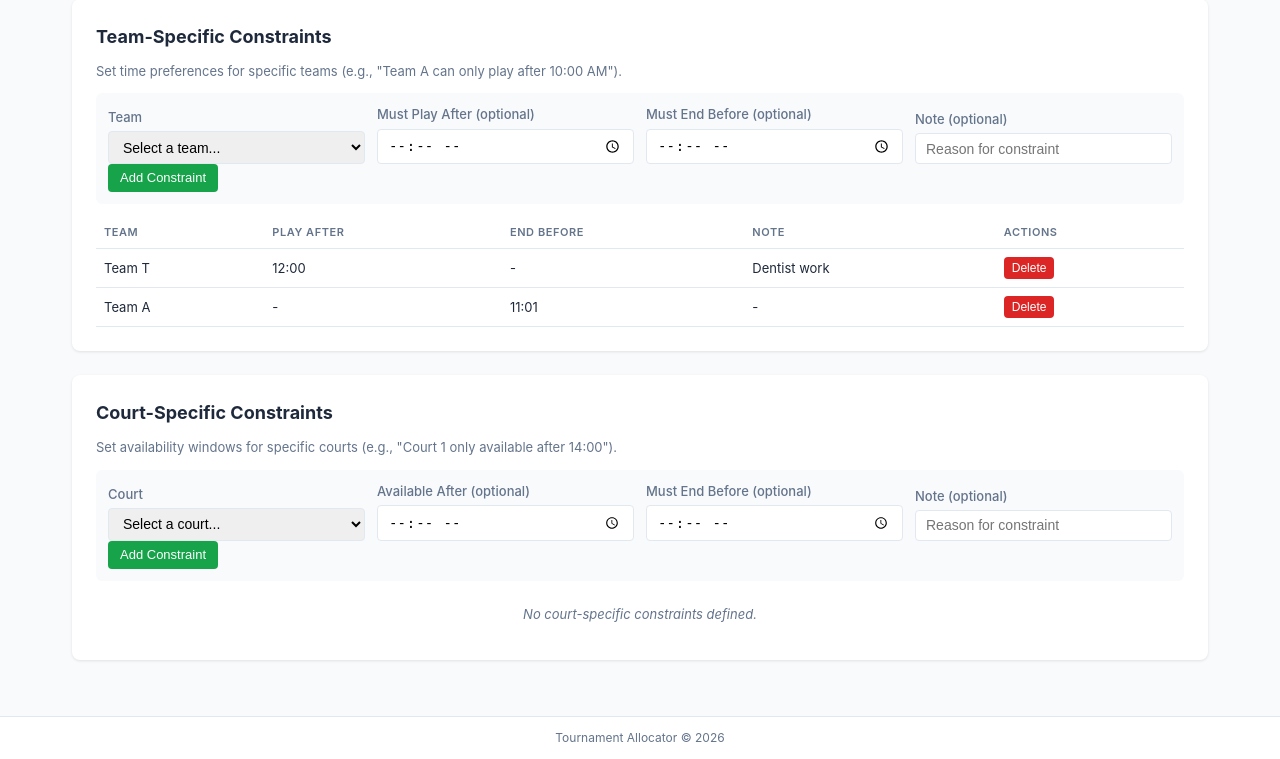
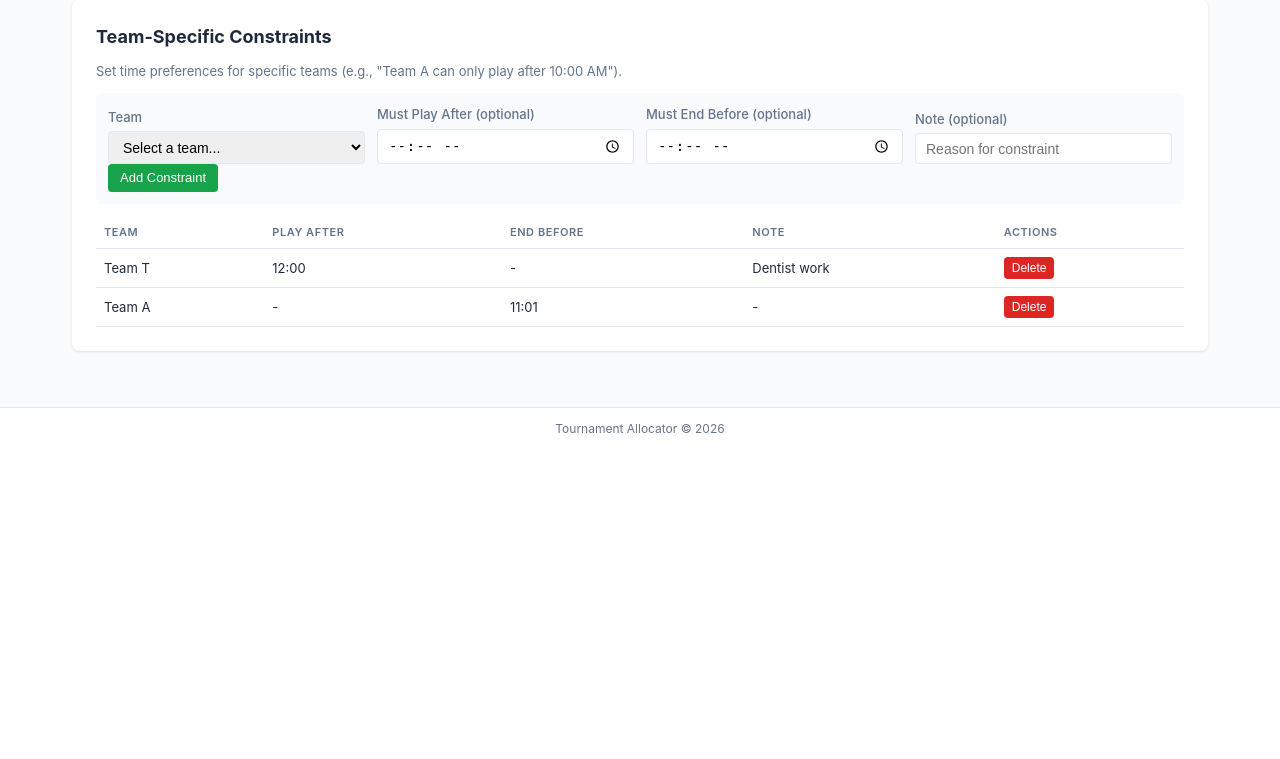
Before and after one commit to lucabol/python-tournament-allocator, a Flask app: page /constraints in a window 1280 px wide. Shown: the part 419-1178 px from the top of the page. After the commit the page ends 852 px from the top, so only its background shows below. Run offline with Flask 3, Linux system fonts and the light colour scheme.

Commit message:
Refactor court constraints handling and update allocation logic to include optional court end times

```diff
--- a/data/constraints.yaml
+++ b/data/constraints.yaml
@@ -1,4 +1,3 @@
-court_specific_constraints: []
 day_end_time_limit: '22:00'
 days_number: 3
 elimination_bracket_settings:
--- a/src/app.py
+++ b/src/app.py
@@ -101,7 +101,7 @@ def get_default_constraints():
         'time_slot_increment_minutes': 15,
         'day_end_time_limit': '22:00',
         'team_specific_constraints': [],
-        'court_specific_constraints': [],
+
         'general_constraints': [],
         'tournament_settings': {
             'type': 'pool_play',
@@ -337,41 +337,6 @@ def constraints():
                 ]
                 save_constraints(constraints_data)
 
-        elif action == 'add_court_constraint':
-            court_name = request.form.get('court_name', '').strip()
-            available_after = request.form.get('available_after', '').strip()
-            available_before = request.form.get('available_before', '').strip()
-            note = request.form.get('court_note', '').strip()
-
-            if court_name:
-                constraint = {'court_name': court_name}
-                if available_after:
-                    constraint['available_after'] = available_after
-                if available_before:
-                    constraint['available_before'] = available_before
-                if note:
-                    constraint['note'] = note
-
-                if 'court_specific_constraints' not in constraints_data:
-                    constraints_data['court_specific_constraints'] = []
-
-                # Remove existing constraint for this court
-                constraints_data['court_specific_constraints'] = [
-                    c for c in constraints_data['court_specific_constraints']
-                    if c.get('court_name') != court_name
-                ]
-                constraints_data['court_specific_constraints'].append(constraint)
-                save_constraints(constraints_data)
-
-        elif action == 'delete_court_constraint':
-            court_name = request.form.get('court_name')
-            if 'court_specific_constraints' in constraints_data:
-                constraints_data['court_specific_constraints'] = [
-                    c for c in constraints_data['court_specific_constraints']
-                    if c.get('court_name') != court_name
-                ]
-                save_constraints(constraints_data)
-
         return redirect(url_for('constraints'))
 
     constraints_data = load_constraints()
@@ -412,7 +377,7 @@ def schedule():
                         teams.append(Team(name=team_name, attributes={'pool': pool_name}))
 
                 # Create Court objects
-                courts = [Court(name=c['name'], start_time=c['start_time']) for c in courts_data]
+                courts = [Court(name=c['name'], start_time=c['start_time'], end_time=c.get('end_time')) for c in courts_data]
 
                 # Generate matches
                 matches = generate_pool_play_matches(teams)
@@ -530,7 +495,7 @@ def schedule_single_elimination():
                         teams.append(Team(name=team_name, attributes={'pool': pool_name, 'seed': seed}))
 
                     # Create Court objects
-                    courts = [Court(name=c['name'], start_time=c['start_time']) for c in courts_data]
+                    courts = [Court(name=c['name'], start_time=c['start_time'], end_time=c.get('end_time')) for c in courts_data]
 
                     # Generate elimination matches
                     elimination_matches = generate_elimination_matches_for_scheduling(pools)
@@ -643,7 +608,7 @@ def schedule_double_elimination():
                         teams.append(Team(name=team_name, attributes={'pool': pool_name, 'seed': seed}))
 
                     # Create Court objects
-                    courts = [Court(name=c['name'], start_time=c['start_time']) for c in courts_data]
+                    courts = [Court(name=c['name'], start_time=c['start_time'], end_time=c.get('end_time')) for c in courts_data]
 
                     # Generate double elimination matches (first round only)
                     elimination_matches = generate_double_elimination_matches_for_scheduling(pools)
--- a/src/core/models.py
+++ b/src/core/models.py
@@ -8,13 +8,14 @@ class Team:
 
 
 class Court:
-    def __init__(self, name, start_time):
+    def __init__(self, name, start_time, end_time=None):
         self.name = name
         self.start_time = start_time
+        self.end_time = end_time  # Optional end time for court availability
         self.matches = []  # Add this line
 
     def __repr__(self):
-        return f"Court(name={self.name}, start_time={self.start_time})"
+        return f"Court(name={self.name}, start_time={self.start_time}, end_time={self.end_time})"
 
 
 class Constraint:
--- a/src/templates/constraints.html
+++ b/src/templates/constraints.html
@@ -116,75 +116,4 @@
     <p class="empty-message">No team-specific constraints defined.</p>
     {% endif %}
 </section>
-
-<section class="section">
-    <h2>Court-Specific Constraints</h2>
-    <p class="help-text">Set availability windows for specific courts (e.g., "Court 1 only available after 14:00").</p>
-
-    <form method="POST" class="form-card">
-        <input type="hidden" name="action" value="add_court_constraint">
-
-        <div class="form-grid">
-            <div class="form-group">
-                <label for="court_name">Court</label>
-                <select id="court_name" name="court_name" required>
-                    <option value="">Select a court...</option>
-                    {% for court in all_courts %}
-                    <option value="{{ court }}">{{ court }}</option>
-                    {% endfor %}
-                </select>
-            </div>
-
-            <div class="form-group">
-                <label for="available_after">Available After (optional)</label>
-                <input type="time" id="available_after" name="available_after">
-            </div>
-
-            <div class="form-group">
-                <label for="available_before">Must End Before (optional)</label>
-                <input type="time" id="available_before" name="available_before">
-            </div>
-
-            <div class="form-group">
-                <label for="court_note">Note (optional)</label>
-                <input type="text" id="court_note" name="court_note" placeholder="Reason for constraint">
-            </div>
-        </div>
-
-        <button type="submit" class="btn btn-success">Add Constraint</button>
-    </form>
-
-    {% if constraints.court_specific_constraints %}
-    <table class="data-table">
-        <thead>
-            <tr>
-                <th>Court</th>
-                <th>Available After</th>
-                <th>End Before</th>
-                <th>Note</th>
-                <th>Actions</th>
-            </tr>
-        </thead>
-        <tbody>
-            {% for cc in constraints.court_specific_constraints %}
-            <tr>
-                <td>{{ cc.court_name }}</td>
-                <td>{{ cc.available_after if cc.available_after else '-' }}</td>
-                <td>{{ cc.available_before if cc.available_before else '-' }}</td>
-                <td>{{ cc.note if cc.note else '-' }}</td>
-                <td>
-                    <form method="POST" class="inline">
-                        <input type="hidden" name="action" value="delete_court_constraint">
-                        <input type="hidden" name="court_name" value="{{ cc.court_name }}">
-                        <button type="submit" class="btn btn-danger btn-sm">Delete</button>
-                    </form>
-                </td>
-            </tr>
-            {% endfor %}
-        </tbody>
-    </table>
-    {% else %}
-    <p class="empty-message">No court-specific constraints defined.</p>
-    {% endif %}
-</section>
 {% endblock %}
```
Also changed, not shown: src/core/allocation.py (+16 -49 lines), tests/test_allocation.py (+41 -129 lines), tests/test_app.py (+0 -91 lines).
